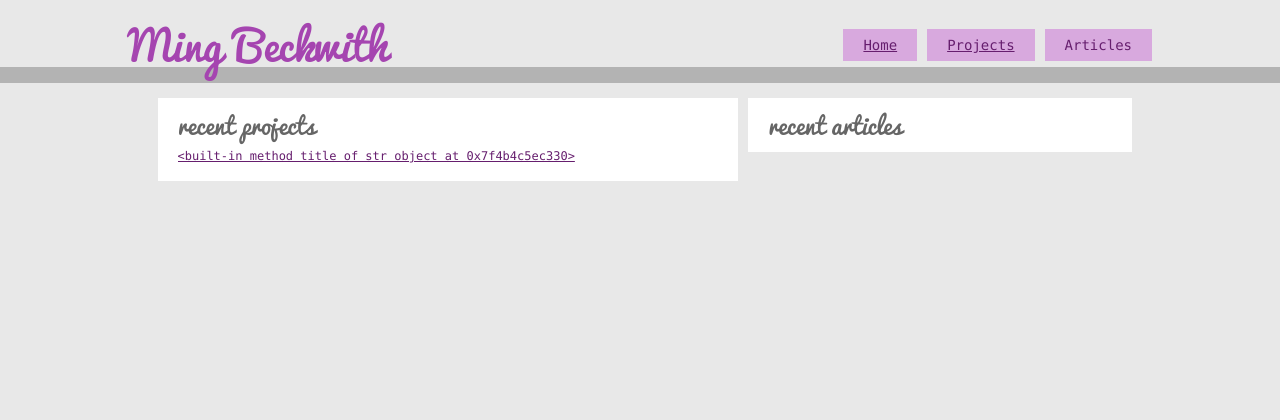
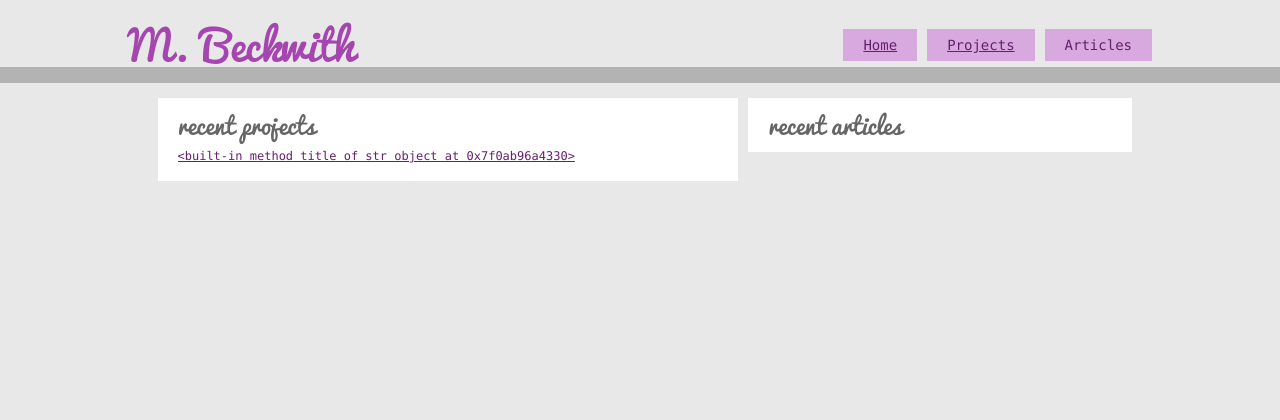
Before and after one commit to mcbex/portfolio, a Flask app: page / in a window 1280 px wide. Shown: the top 420 px of the page. Run offline with Flask 2, Linux system fonts and the light colour scheme; data that the repository does not hold is empty; parts of the project's set-up code (start-up, migrations or seed data) failed here and were passed over.

Commit message:
fix whitespace and update content

```diff
--- a/portfolio/templates/base.html
+++ b/portfolio/templates/base.html
@@ -29,7 +29,7 @@
         <header>
         {% block header %}
 
-            <h1>{% block main_title %}Ming Beckwith{% endblock %}</h1>
+            <h1>{% block main_title %}M. Beckwith{% endblock %}</h1>
 
             {% block navigation %}
             <ul class="main-menu">
--- a/portfolio/templates/bokeh.html
+++ b/portfolio/templates/bokeh.html
@@ -25,7 +25,7 @@
             <h2>{{ data['title'] }}</h2>
             <p class="post-date">Posted: {{ data['timestamp'] }}</p>
             <p class="project-description">
-                A simple SVG bokeh generator made with <a href="http://raphaeljs.com/">Raphael</a> and <a href="http://documentcloud.github.io/underscore/">Underscore</a>.
+                A simple SVG bokeh generator made with{{" "}}<a href="http://raphaeljs.com/">Raphael</a>{{" and "}}<a href="http://documentcloud.github.io/underscore/">Underscore</a>.
             </p>
         </section>
         <section id="bokeh-canvas" class="dark-background"></section>
```
